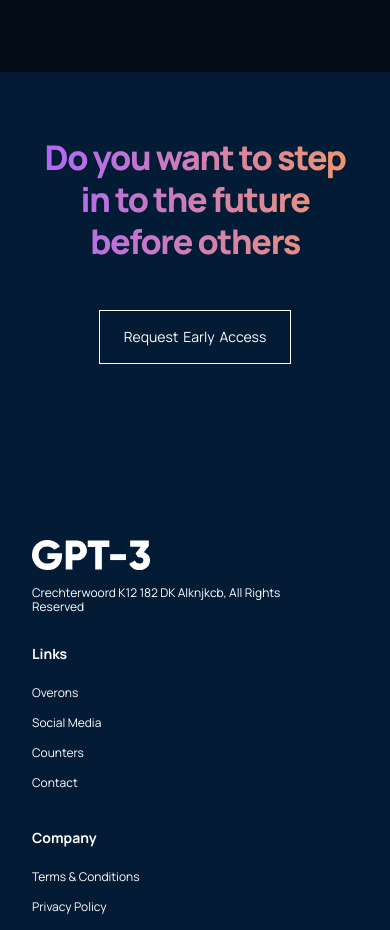
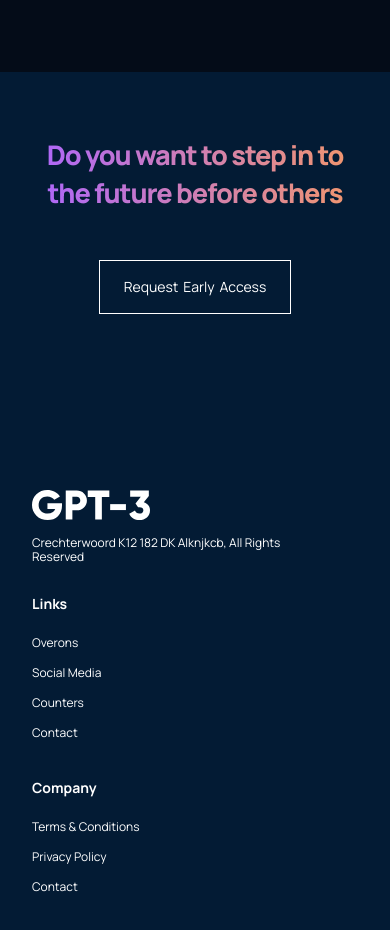
Before and after one commit to chromey85/GPT3-Site, a React (Create React App) app: page / in a window 390 px wide. Shown: the part 7200-8130 px from the top of the page. Built offline with nearby package versions, Linux system fonts and the light colour scheme.

Commit message:
recommiting footer styles

```diff
--- a/src/containers/footer/footer.css
+++ b/src/containers/footer/footer.css
@@ -138,3 +138,10 @@
         line-height: 20px;
     }
 }
+
+@media screen and (max-width: 550px) {
+    .gpt3__footer-heading h1 {
+        font-size: 27px;
+        line-height: 38px;
+    }
+}
```
